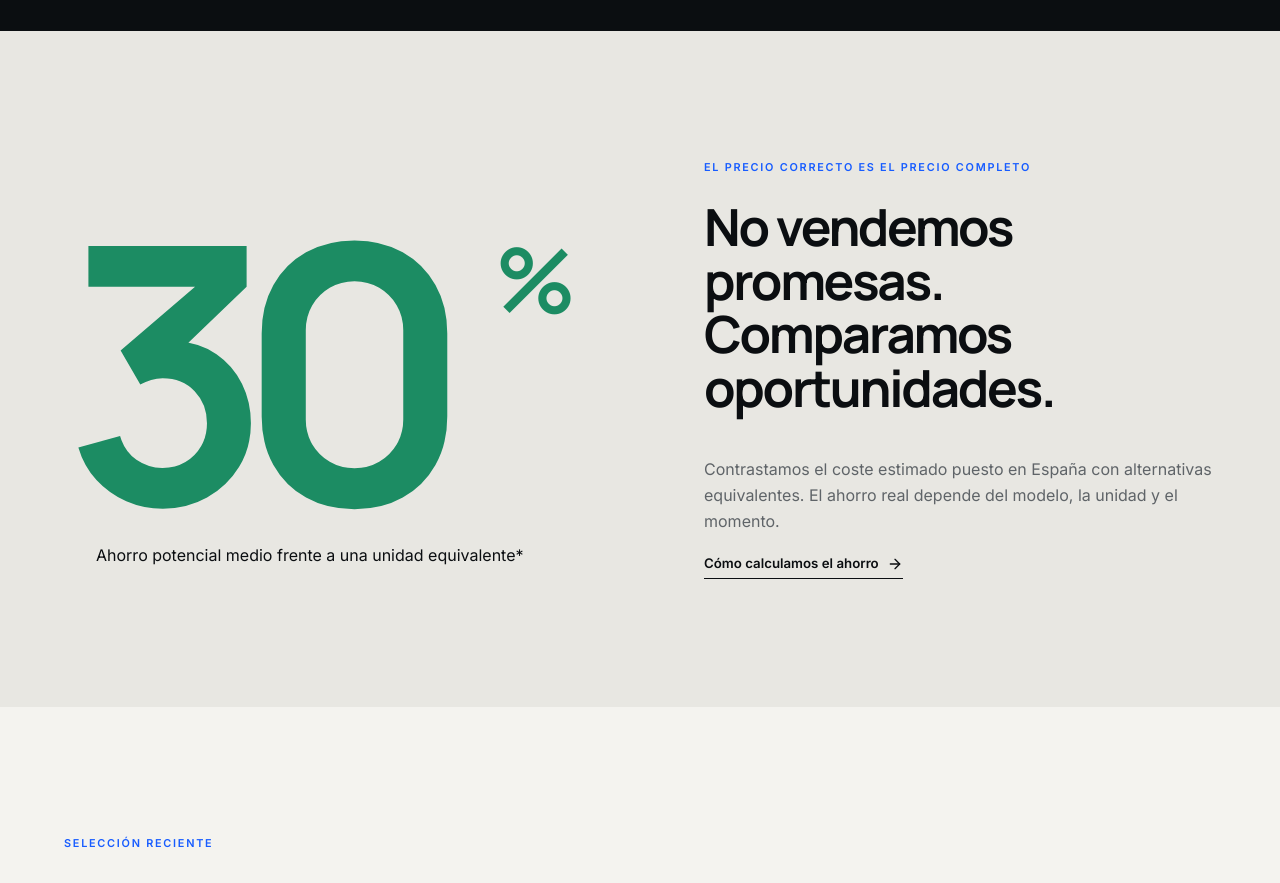
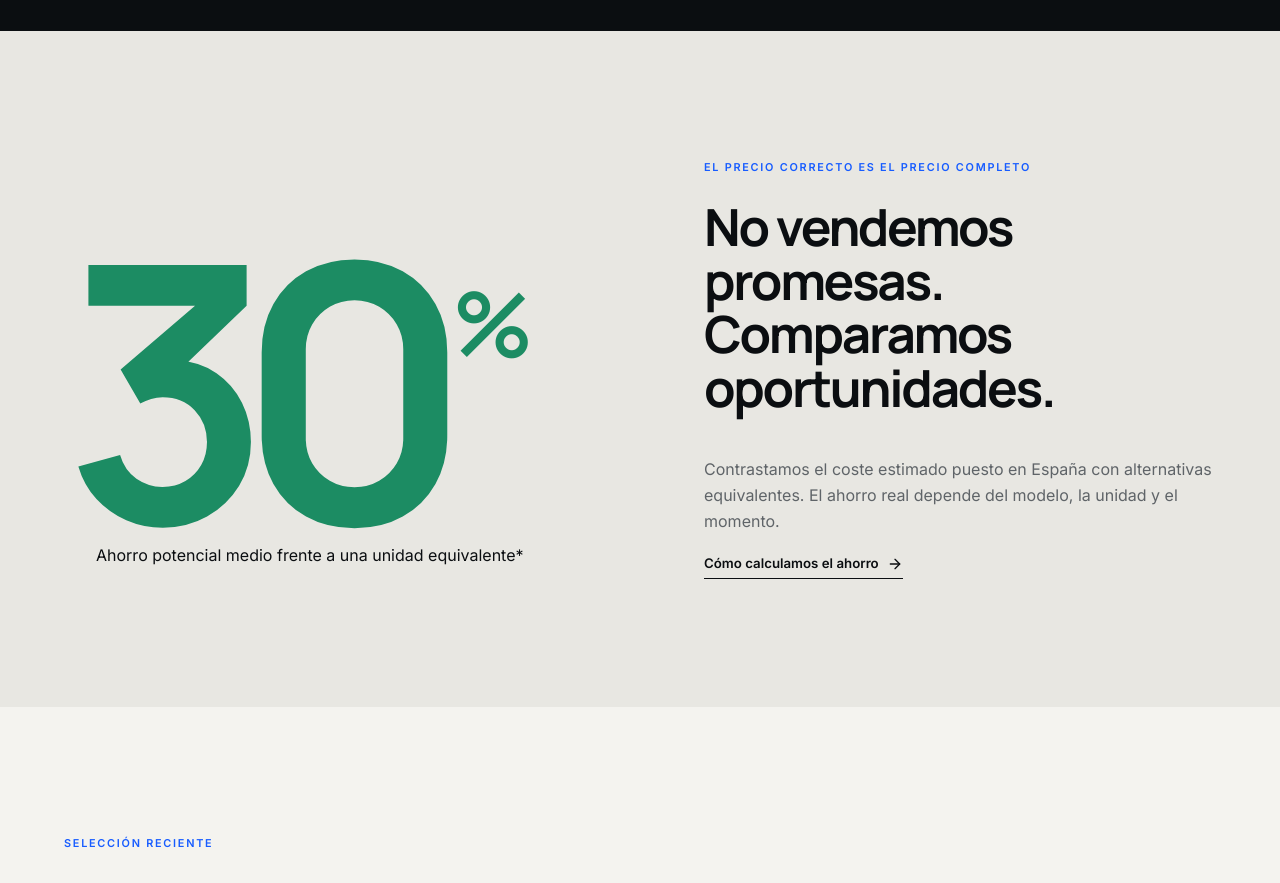
Before and after one commit to walterperez/Canary-Luxury-Cars, a React (Vite) app: page / in a window 1280 px wide. Shown: the part 2100-2983 px from the top of the page. Built offline with nearby package versions, Linux system fonts and the light colour scheme.

Commit message:
fix(percentage): fix broken css in the percentage

```diff
--- a/src/components/Saving.jsx
+++ b/src/components/Saving.jsx
@@ -2,15 +2,20 @@ import { ArrowRight } from "lucide-react";
 import Link from "./Link.jsx";
 import Reveal from "./Reveal.jsx";
 function Saving() {
-  return <section className="saving section">
+  return (
+    <section className="saving section">
       <Reveal className="saving-visual">
         <div>
-          <span className="ghost-number">30</span>
-          <span className="percent">%</span>
-          <div style={{
-          paddingLeft: "2rem",
-          paddingTop: "2rem"
-        }}>
+          <div className="flex">
+            <span className="ghost-number">30</span>
+            <span className="percent">%</span>
+          </div>
+          <div
+            style={{
+              paddingLeft: "2rem",
+              paddingTop: "2rem",
+            }}
+          >
             Ahorro potencial medio frente a una unidad equivalente*
           </div>
         </div>
@@ -31,6 +36,7 @@ function Saving() {
           Cómo calculamos el ahorro <ArrowRight size={16} />
         </Link>
       </Reveal>
-    </section>;
+    </section>
+  );
 }
 export default Saving;
--- a/src/styles.css
+++ b/src/styles.css
@@ -330,19 +330,23 @@ select {
   display: flex;
   align-items: end;
 }
+.flex {
+  display: flex;
+}
 .ghost-number {
+  display: block;
+  flex: 1;
   font: 700 clamp(12rem, 28vw, 27rem)/0.7 Manrope;
   color: #d1d0cb;
   color: var(--green);
-
   letter-spacing: -0.1em;
+  margin-right: 1rem;
 }
 .percent {
+  display: block;
+  flex: 1;
   font: 600 clamp(3rem, 7vw, 7rem) Manrope;
   color: var(--green);
-  position: absolute;
-  right: 0;
-  top: 12%;
 }
 .saving-visual p {
   position: absolute;
```
